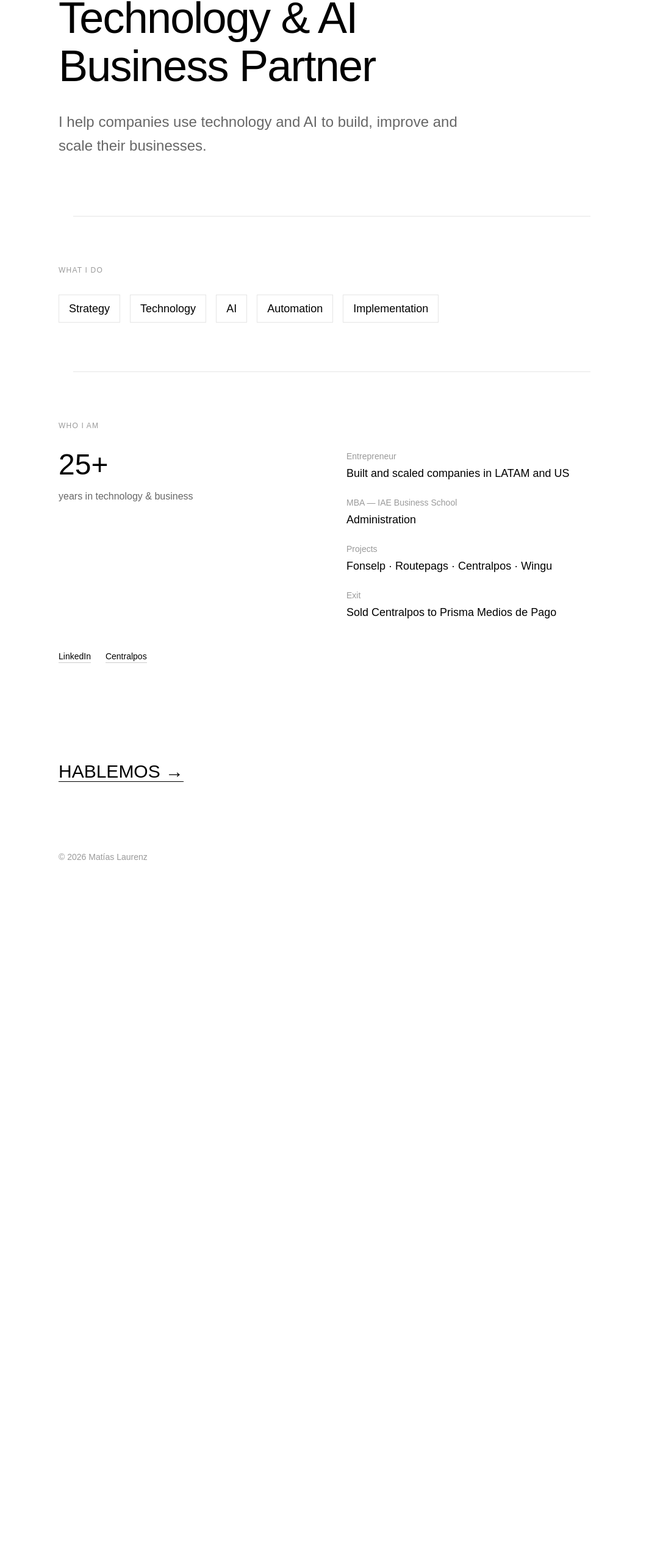
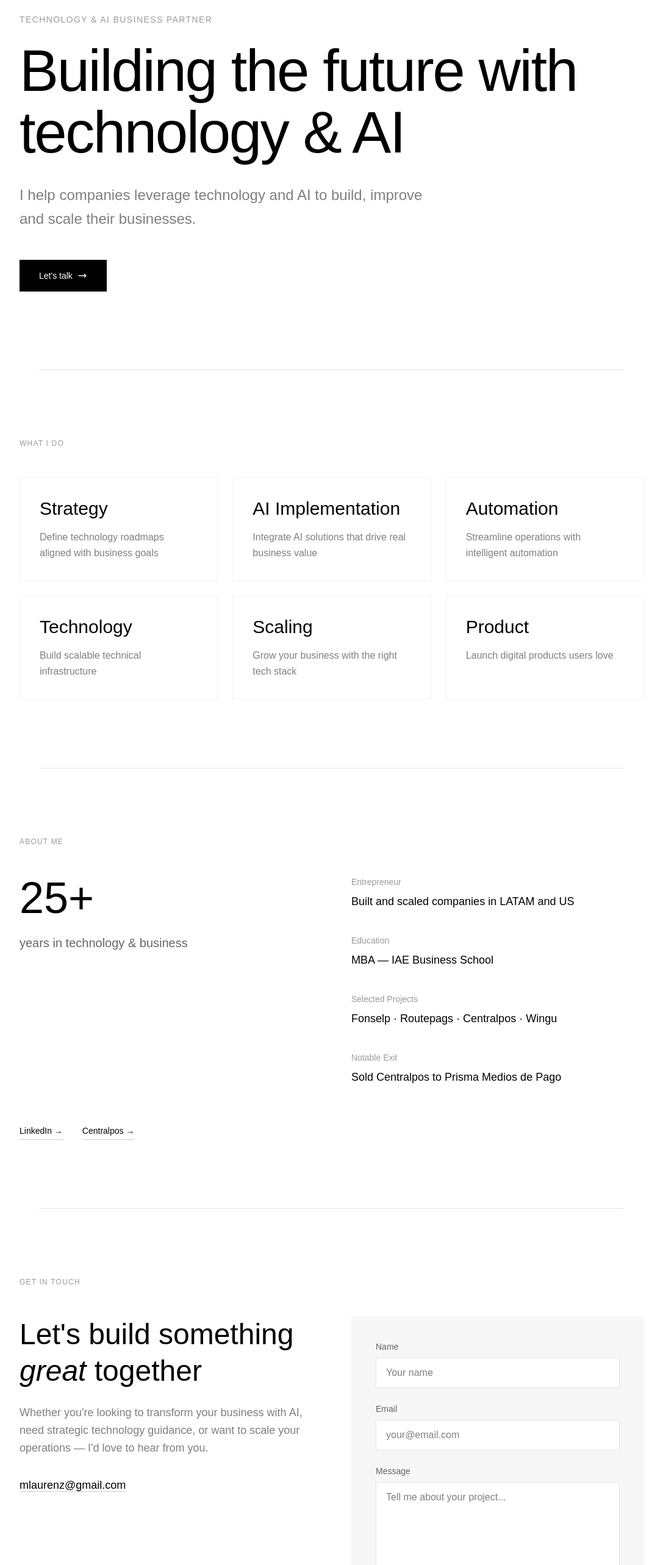
Before and after one commit to mlaurenz/portfolio, a Next.js app: page / in a window 1280 px wide. Shown: the part 170-2736 px from the top of the page at 61% size, without its empty margins (96-1183 px from the left). Before the commit the page ends 1617 px from the top, so only its background shows below. Built offline with nearby package versions, Linux system fonts and the light colour scheme.

Commit message:
Improve design and add contact form

```diff
--- a/src/app/page.tsx
+++ b/src/app/page.tsx
@@ -1,109 +1,248 @@
+"use client";
+
 import Link from "next/link";
+import { useState } from "react";
 
 export default function Home() {
+  const [formData, setFormData] = useState({
+    name: "",
+    email: "",
+    message: ""
+  });
+  const [submitted, setSubmitted] = useState(false);
+
+  const handleSubmit = (e: React.FormEvent) => {
+    e.preventDefault();
+    const subject = encodeURIComponent(`Nuevo contacto desde portfolio: ${formData.name}`);
+    const body = encodeURIComponent(`Nombre: ${formData.name}\nEmail: ${formData.email}\n\nMensaje:\n${formData.message}`);
+    window.location.href = `mailto:mlaurenz@gmail.com?subject=${subject}&body=${body}`;
+    setSubmitted(true);
+  };
+
   return (
     <div className="min-h-screen bg-white text-black font-sans">
       {/* Navigation */}
-      <nav className="fixed top-0 left-0 right-0 bg-white/90 backdrop-blur-sm z-50 border-b border-black/5">
-        <div className="max-w-4xl mx-auto px-6 py-4 flex justify-between items-center">
-          <span className="text-sm font-medium tracking-tight">ML</span>
-          <a href="#contact" className="text-sm text-black/60 hover:text-black transition-colors">Contact</a>
+      <nav className="fixed top-0 left-0 right-0 bg-white/95 backdrop-blur-md z-50 border-b border-black/5">
+        <div className="max-w-5xl mx-auto px-8 py-5 flex justify-between items-center">
+          <span className="text-lg font-semibold tracking-tight">ML</span>
+          <div className="flex gap-8">
+            <a href="#what" className="text-sm text-black/60 hover:text-black transition-colors">What I do</a>
+            <a href="#about" className="text-sm text-black/60 hover:text-black transition-colors">About</a>
+            <a href="#contact" className="text-sm text-black/60 hover:text-black transition-colors">Contact</a>
+          </div>
         </div>
       </nav>
 
       {/* Hero */}
-      <section className="pt-40 pb-24 px-6">
-        <div className="max-w-4xl mx-auto">
-          <h1 className="text-5xl md:text-7xl font-light leading-[1.1] tracking-tight">
-            Technology & AI<br />
-            Business Partner
+      <section className="pt-48 pb-32 px-8">
+        <div className="max-w-5xl mx-auto">
+          <p className="text-sm font-medium tracking-widest uppercase text-black/40 mb-6 animate-fade-in">
+            Technology & AI Business Partner
+          </p>
+          <h1 className="text-6xl md:text-8xl font-light leading-[1.05] tracking-tight animate-slide-up">
+            Building the future with <span className="text-black">technology</span> & <span className="text-black">AI</span>
           </h1>
-          <p className="mt-8 text-xl md:text-2xl text-black/60 max-w-2xl leading-relaxed">
-            I help companies use technology and AI to build, improve and scale their businesses.
+          <p className="mt-8 text-xl md:text-2xl text-black/50 max-w-2xl leading-relaxed animate-slide-up" style={{animationDelay: "0.1s"}}>
+            I help companies leverage technology and AI to build, improve and scale their businesses.
           </p>
-        </div>
-      </section>
-
-      {/* Divider */}
-      <div className="max-w-4xl mx-auto px-6">
-        <div className="border-t border-black/10"></div>
-      </div>
-
-      {/* What I do */}
-      <section className="py-20 px-6">
-        <div className="max-w-4xl mx-auto">
-          <p className="text-xs font-medium tracking-widest uppercase text-black/40 mb-8">What I do</p>
-          <div className="flex flex-wrap gap-4 text-lg">
-            <span className="px-4 py-2 border border-black/10">Strategy</span>
-            <span className="px-4 py-2 border border-black/10">Technology</span>
-            <span className="px-4 py-2 border border-black/10">AI</span>
-            <span className="px-4 py-2 border border-black/10">Automation</span>
-            <span className="px-4 py-2 border border-black/10">Implementation</span>
+          <div className="mt-12 animate-slide-up" style={{animationDelay: "0.2s"}}>
+            <a
+              href="#contact"
+              className="inline-flex items-center gap-2 px-8 py-4 bg-black text-white text-sm font-medium hover:bg-black/80 transition-all duration-300"
+            >
+              Let&apos;s talk
+              <svg className="w-4 h-4" fill="none" stroke="currentColor" viewBox="0 0 24 24">
+                <path strokeLinecap="round" strokeLinejoin="round" strokeWidth={2} d="M17 8l4 4m0 0l-4 4m4-4H3" />
+              </svg>
+            </a>
           </div>
         </div>
       </section>
 
       {/* Divider */}
-      <div className="max-w-4xl mx-auto px-6">
+      <div className="max-w-5xl mx-auto px-8">
         <div className="border-t border-black/10"></div>
       </div>
 
-      {/* Who I am */}
-      <section className="py-20 px-6">
-        <div className="max-w-4xl mx-auto">
-          <p className="text-xs font-medium tracking-widest uppercase text-black/40 mb-8">Who I am</p>
+      {/* What I do */}
+      <section id="what" className="py-28 px-8">
+        <div className="max-w-5xl mx-auto">
+          <p className="text-xs font-medium tracking-widest uppercase text-black/40 mb-12">What I do</p>
+          <div className="grid md:grid-cols-2 lg:grid-cols-3 gap-6">
+            {[
+              { title: "Strategy", desc: "Define technology roadmaps aligned with business goals" },
+              { title: "AI Implementation", desc: "Integrate AI solutions that drive real business value" },
+              { title: "Automation", desc: "Streamline operations with intelligent automation" },
+              { title: "Technology", desc: "Build scalable technical infrastructure" },
+              { title: "Scaling", desc: "Grow your business with the right tech stack" },
+              { title: "Product", desc: "Launch digital products users love" }
+            ].map((item, i) => (
+              <div key={i} className="group p-8 border border-black/5 hover:border-black/20 transition-all duration-500">
+                <p className="text-3xl font-light mb-4">{item.title}</p>
+                <p className="text-black/50 leading-relaxed">{item.desc}</p>
+              </div>
+            ))}
+          </div>
+        </div>
+      </section>
 
-          <div className="grid md:grid-cols-2 gap-12">
+      {/* Divider */}
+      <div className="max-w-5xl mx-auto px-8">
+        <div className="border-t border-black/10"></div>
+      </div>
+
+      {/* About */}
+      <section id="about" className="py-28 px-8">
+        <div className="max-w-5xl mx-auto">
+          <p className="text-xs font-medium tracking-widest uppercase text-black/40 mb-12">About me</p>
+
+          <div className="grid lg:grid-cols-2 gap-16">
             <div>
-              <p className="text-5xl font-light mb-4">25+</p>
-              <p className="text-black/60">years in technology & business</p>
+              <p className="text-7xl font-light mb-6">25+</p>
+              <p className="text-xl text-black/60">years in technology & business</p>
             </div>
 
-            <div className="space-y-6">
+            <div className="space-y-10">
               <div>
-                <p className="text-sm text-black/40 mb-1">Entrepreneur</p>
+                <p className="text-sm text-black/40 mb-2">Entrepreneur</p>
                 <p className="text-lg">Built and scaled companies in LATAM and US</p>
               </div>
               <div>
-                <p className="text-sm text-black/40 mb-1">MBA — IAE Business School</p>
-                <p className="text-lg">Administration</p>
+                <p className="text-sm text-black/40 mb-2">Education</p>
+                <p className="text-lg">MBA — IAE Business School</p>
               </div>
               <div>
-                <p className="text-sm text-black/40 mb-1">Projects</p>
+                <p className="text-sm text-black/40 mb-2">Selected Projects</p>
                 <p className="text-lg">Fonselp · Routepags · Centralpos · Wingu</p>
               </div>
               <div>
-                <p className="text-sm text-black/40 mb-1">Exit</p>
+                <p className="text-sm text-black/40 mb-2">Notable Exit</p>
                 <p className="text-lg">Sold Centralpos to Prisma Medios de Pago</p>
               </div>
             </div>
           </div>
 
-          <div className="mt-12 flex gap-6">
-            <a href="https://linkedin.com/in/matiaslaurenz" target="_blank" rel="noopener noreferrer" className="text-sm border-b border-black/20 hover:border-black transition-colors">LinkedIn</a>
-            <a href="https://centralpos.com" target="_blank" rel="noopener noreferrer" className="text-sm border-b border-black/20 hover:border-black transition-colors">Centralpos</a>
+          <div className="mt-16 flex gap-8">
+            <a href="https://linkedin.com/in/matiaslaurenz" target="_blank" rel="noopener noreferrer" className="text-sm border-b border-black/20 hover:border-black transition-colors pb-1">
+              LinkedIn →
+            </a>
+            <a href="https://centralpos.com" target="_blank" rel="noopener noreferrer" className="text-sm border-b border-black/20 hover:border-black transition-colors pb-1">
+              Centralpos →
+            </a>
           </div>
         </div>
       </section>
 
-      {/* CTA */}
-      <section className="py-20 px-6">
-        <div className="max-w-4xl mx-auto">
-          <a
-            href="mailto:mlaurenz@gmail.com?subject=Hola"
-            className="text-2xl md:text-3xl font-light border-b border-black hover:text-black/60 transition-colors"
-          >
-            HABLEMOS →
-          </a>
+      {/* Divider */}
+      <div className="max-w-5xl mx-auto px-8">
+        <div className="border-t border-black/10"></div>
+      </div>
+
+      {/* Contact */}
+      <section id="contact" className="py-28 px-8">
+        <div className="max-w-5xl mx-auto">
+          <p className="text-xs font-medium tracking-widest uppercase text-black/40 mb-12">Get in touch</p>
+
+          <div className="grid lg:grid-cols-2 gap-16">
+            <div>
+              <h2 className="text-4xl md:text-5xl font-light leading-tight mb-6">
+                Let&apos;s build something <span className="italic">great</span> together
+              </h2>
+              <p className="text-lg text-black/50 leading-relaxed">
+                Whether you&apos;re looking to transform your business with AI, need strategic technology guidance, or want to scale your operations — I&apos;d love to hear from you.
+              </p>
+              <div className="mt-8">
+                <a href="mailto:mlaurenz@gmail.com" className="text-lg border-b border-black/20 hover:border-black transition-colors">
+                  mlaurenz@gmail.com
+                </a>
+              </div>
+            </div>
+
+            <div className="bg-black/3 p-8 md:p-10">
+              {submitted ? (
+                <div className="text-center py-8">
+                  <svg className="w-16 h-16 mx-auto mb-4 text-green-600" fill="none" stroke="currentColor" viewBox="0 0 24 24">
+                    <path strokeLinecap="round" strokeLinejoin="round" strokeWidth={1.5} d="M5 13l4 4L19 7" />
+                  </svg>
+                  <p className="text-lg font-medium">Thanks for reaching out!</p>
+                  <p className="text-black/50 mt-2">Your email client should have opened.</p>
+                </div>
+              ) : (
+                <form onSubmit={handleSubmit} className="space-y-6">
+                  <div>
+                    <label htmlFor="name" className="block text-sm font-medium text-black/60 mb-2">Name</label>
+                    <input
+                      type="text"
+                      id="name"
+                      required
+                      value={formData.name}
+                      onChange={(e) => setFormData({...formData, name: e.target.value})}
+                      className="w-full px-4 py-3 bg-white border border-black/10 focus:border-black focus:outline-none transition-colors"
+                      placeholder="Your name"
+                    />
+                  </div>
+                  <div>
+                    <label htmlFor="email" className="block text-sm font-medium text-black/60 mb-2">Email</label>
+                    <input
+                      type="email"
+                      id="email"
+                      required
+                      value={formData.email}
+                      onChange={(e) => setFormData({...formData, email: e.target.value})}
+                      className="w-full px-4 py-3 bg-white border border-black/10 focus:border-black focus:outline-none transition-colors"
+                      placeholder="your@email.com"
+                    />
+                  </div>
+                  <div>
+                    <label htmlFor="message" className="block text-sm font-medium text-black/60 mb-2">Message</label>
+                    <textarea
+                      id="message"
+                      required
+                      rows={5}
+                      value={formData.message}
+                      onChange={(e) => setFormData({...formData, message: e.target.value})}
+                      className="w-full px-4 py-3 bg-white border border-black/10 focus:border-black focus:outline-none transition-colors resize-none"
+                      placeholder="Tell me about your project..."
+                    />
+                  </div>
+                  <button
+                    type="submit"
+                    className="w-full py-4 bg-black text-white font-medium hover:bg-black/80 transition-colors"
+                  >
+                    Send message
+                  </button>
+                </form>
+              )}
+            </div>
+          </div>
         </div>
       </section>
 
       {/* Footer */}
-      <footer className="py-8 px-6">
-        <div className="max-w-4xl mx-auto text-sm text-black/40">
-          <p>© 2026 Matías Laurenz</p>
+      <footer className="py-10 px-8 border-t border-black/5">
+        <div className="max-w-5xl mx-auto flex justify-between items-center">
+          <p className="text-sm text-black/40">© 2026 Matías Laurenz</p>
+          <p className="text-sm text-black/40">Technology & AI Business Partner</p>
         </div>
       </footer>
+
+      <style jsx global>{`
+        @keyframes fade-in {
+          from { opacity: 0; transform: translateY(20px); }
+          to { opacity: 1; transform: translateY(0); }
+        }
+        @keyframes slide-up {
+          from { opacity: 0; transform: translateY(40px); }
+          to { opacity: 1; transform: translateY(0); }
+        }
+        .animate-fade-in {
+          animation: fade-in 0.8s ease-out forwards;
+        }
+        .animate-slide-up {
+          opacity: 0;
+          animation: slide-up 0.8s ease-out forwards;
+        }
+      `}</style>
     </div>
   );
 }
```
Also changed, not shown: tsconfig.json (+13 -4 lines), 1 other file (tests, documents, lock files or other folders).
